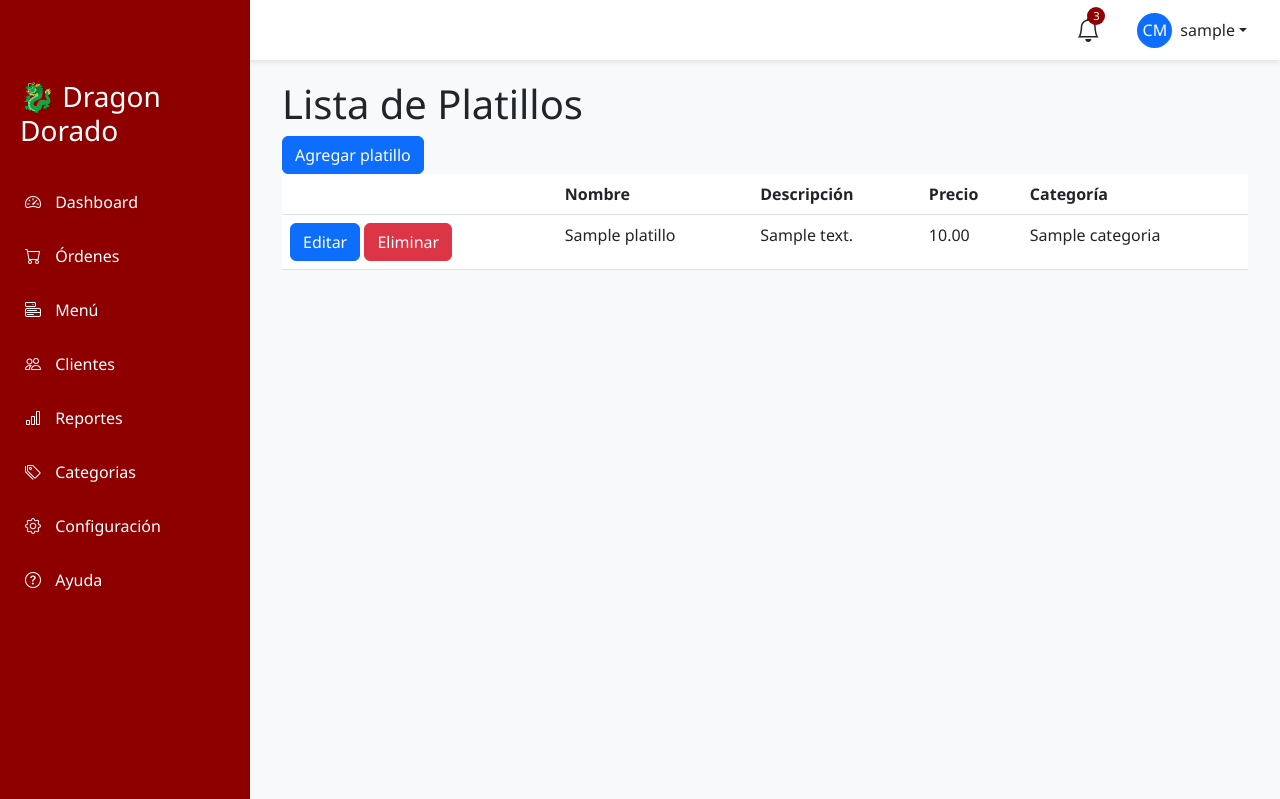
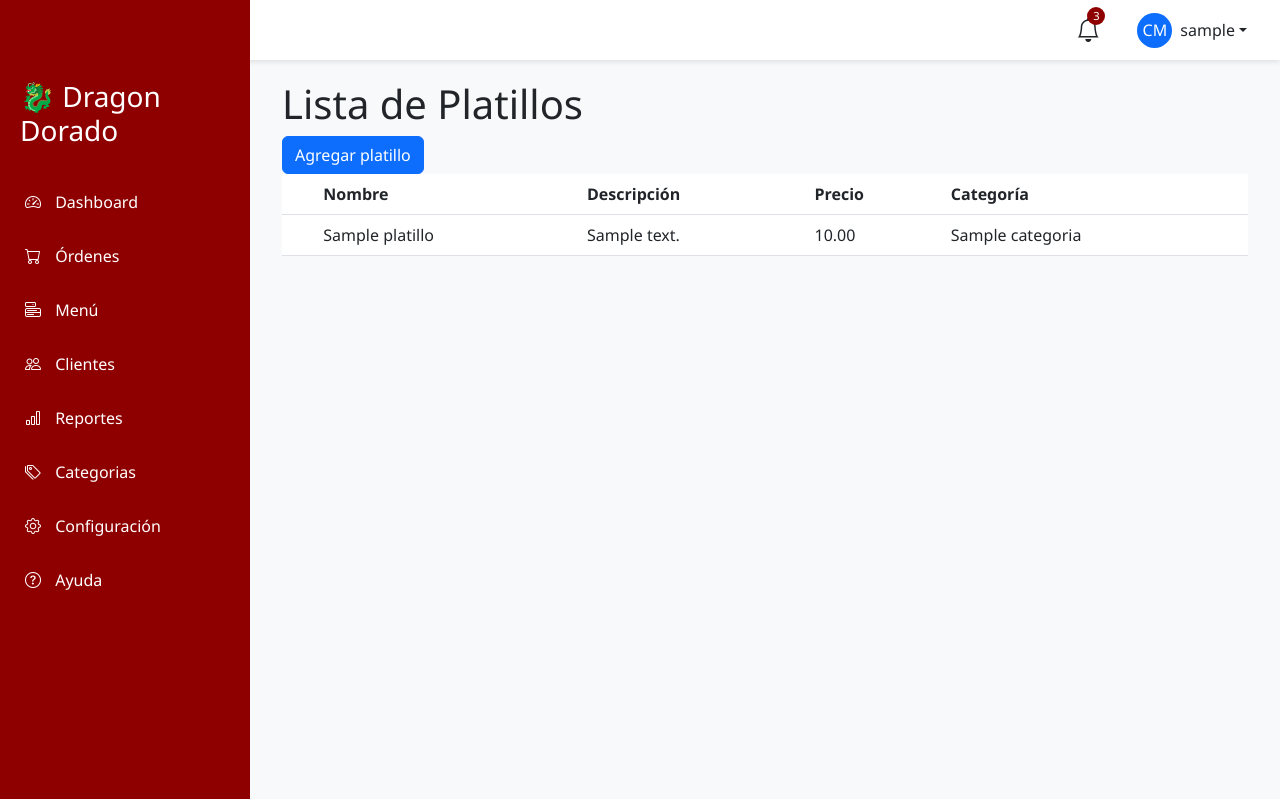
Before and after one commit to Malena-23/Restaurante, a Django app: page /platillos/platillos/ in a window 1280 px wide. Shown: the top 799 px of the page. Run offline with Django 5.2, Linux system fonts and the light colour scheme; a user stored in the database is signed in; tables that the repository leaves empty hold one stand-in row (values such as "Sample post").

Commit message:
Guardando cambios

```diff
--- a/apps/accounts/forms.py
+++ b/apps/accounts/forms.py
@@ -7,8 +7,7 @@ class LoginForm(forms.Form):
                                widget=forms.TextInput(attrs={'class': 'form-control'}))
     password = forms.CharField(
                 label='Contraseña',
-                widget=forms.PasswordInput(attrs={'class': 'form-control'}
-),
+                widget=forms.PasswordInput(attrs={'class': 'form-control'}),
                 required=True)
     remember_me = forms.BooleanField(
                 label = 'Recordar mis datos',
--- a/apps/accounts/views.py
+++ b/apps/accounts/views.py
@@ -4,7 +4,6 @@ from .forms import LoginForm
 
 def login_view(request):
     form = LoginForm()
-
     if request.method == 'POST':
         form = LoginForm(request.POST)
         if form.is_valid():
--- a/templates/platillos/platillos_list.html
+++ b/templates/platillos/platillos_list.html
@@ -17,8 +17,7 @@
         {% for platillo in platillos %}
         <tr>
             <td>
-                <a class="btn btn-primary" href="{% url 'platillos:platillos_edit' platillo.pk%}">Editar</a>
-                <a class="btn btn-danger" href="{% url 'platillos:platillos_delete' platillo.pk %}">Eliminar</a>
+
             </td>
             <td>{{platillo.nombre}}</td>
             <td>{{platillo.descripcion}}</td>
```
